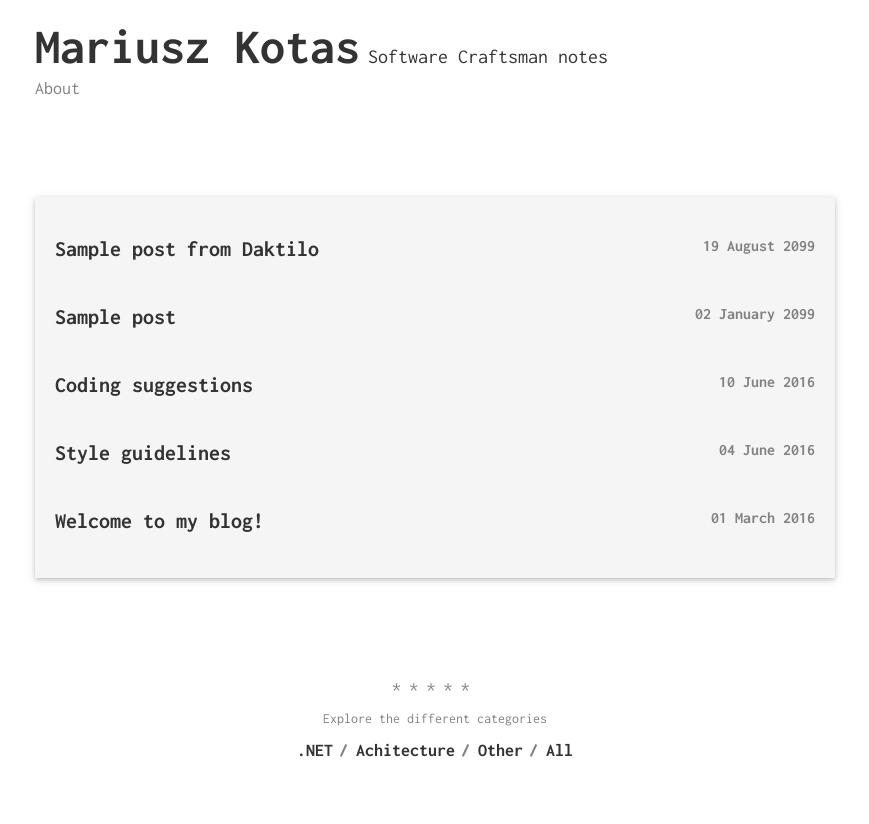
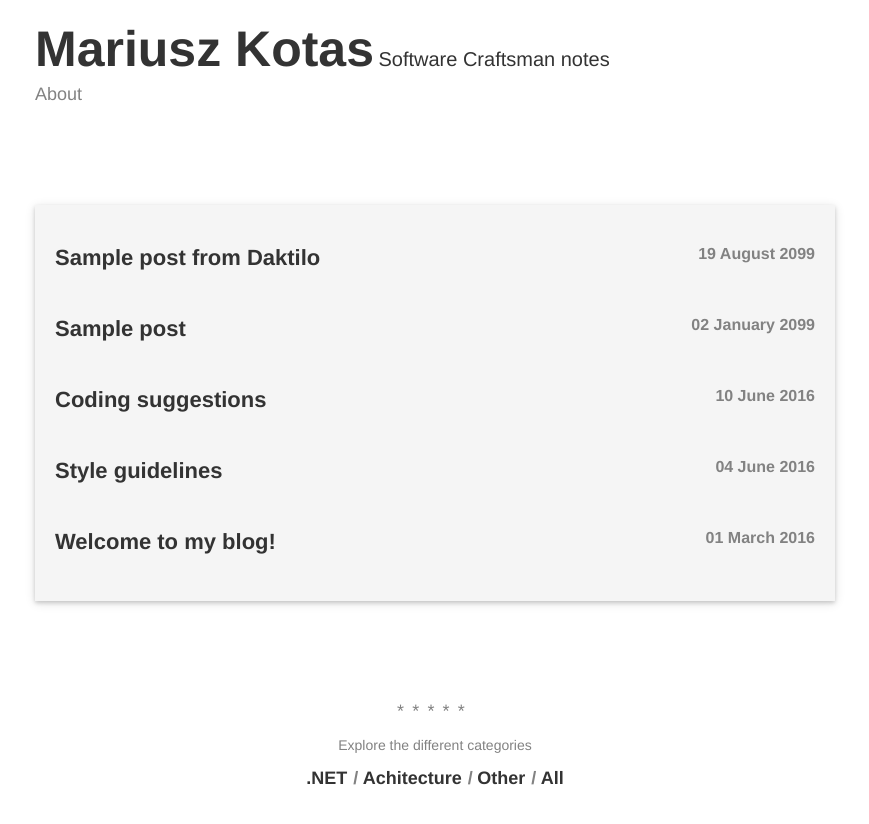
Before and after one commit to Marfusios/blog.marfusios.github.io, a Jekyll site: the page built from index.html, in a window 1280 px wide. Shown: the top 824 px of the page, without its empty margins (205-1074 px from the left). Built offline with Jekyll 4.4.1, drawn with Linux system fonts in a browser that asks for light colours.

Commit message:
Update family font for https

```diff
--- a/_sass/_default.scss
+++ b/_sass/_default.scss
@@ -1,6 +1,6 @@
 /* =Base */
 body {
-    font-family: 'Inconsolata', 'sans-serif' ;
+    font-family: 'Helvetica Neue', Helvetica, sans-serif, 'Inconsolata', Arial;
     color: $iron;
     background-color: $white;
 }
```
